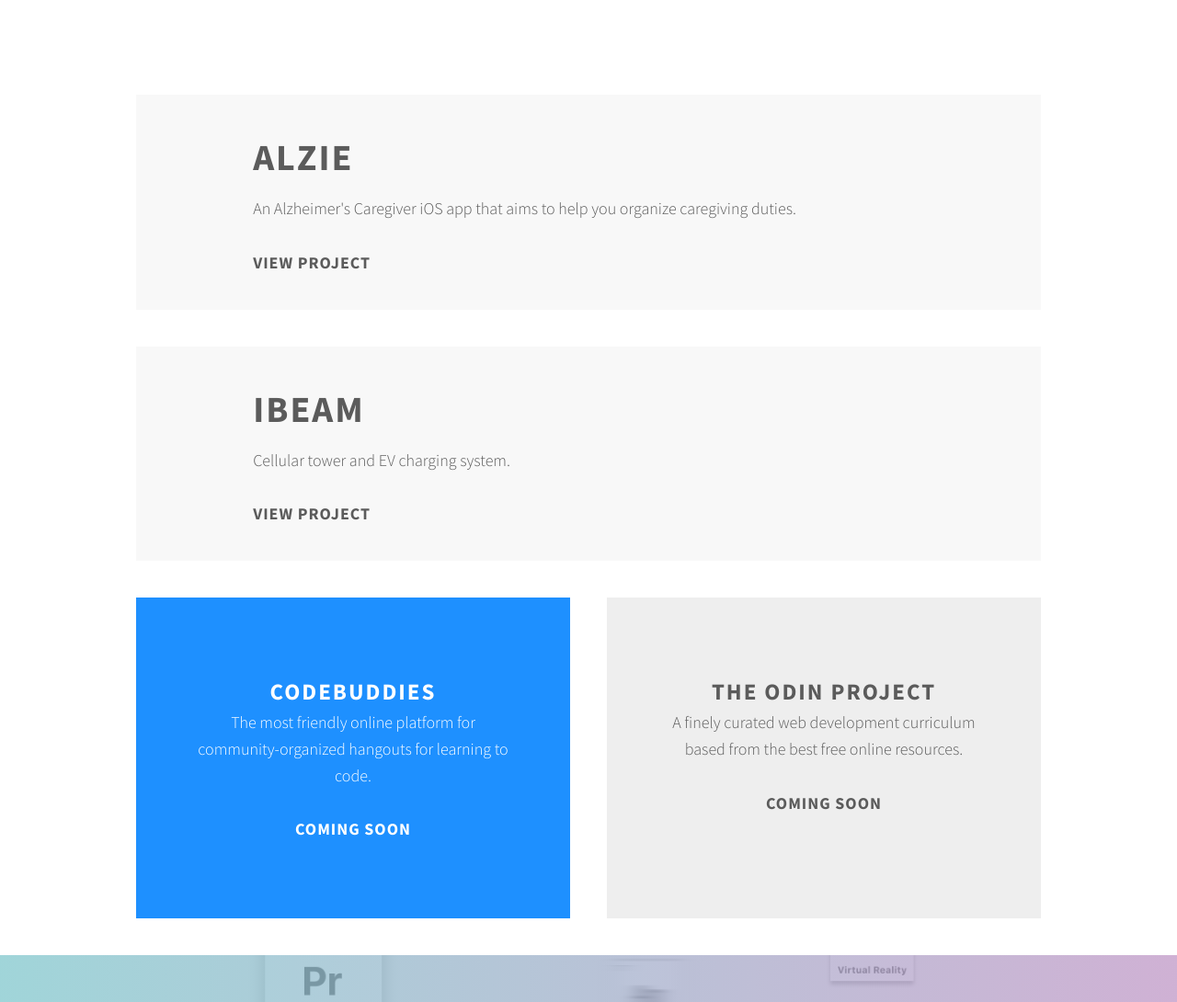
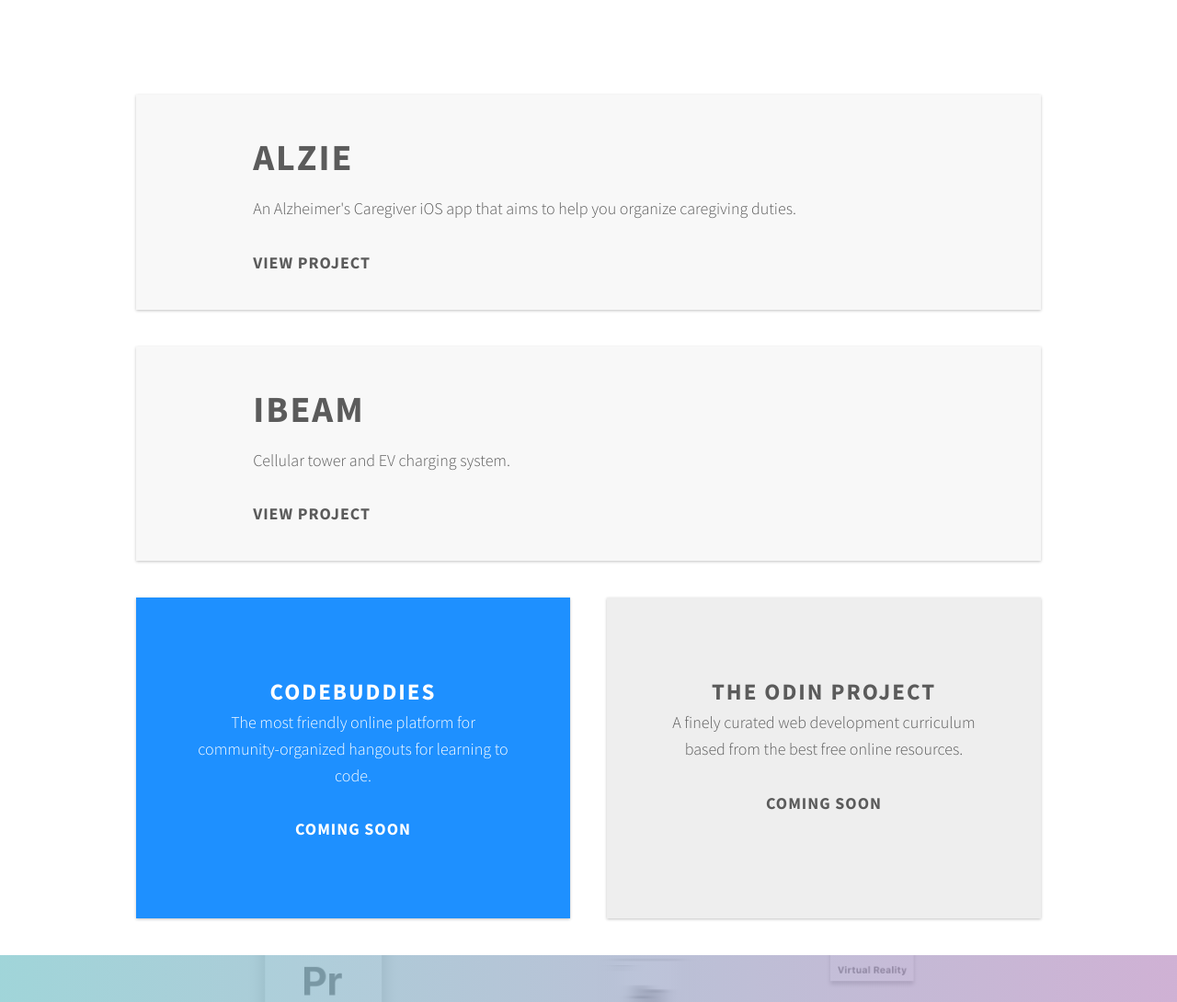
Before and after one commit to adachiu/adachiu.github.io, a Jekyll site: the page built from index.html, in a window 1280 px wide. Shown: the part 355-1445 px from the top of the page at 92% size. Built offline with Jekyll 4.4.1, drawn with Linux system fonts in a browser that asks for light colours.

Commit message:
add card hover

```diff
--- a/_includes/home-works.html
+++ b/_includes/home-works.html
@@ -1,6 +1,6 @@
 <main class="works">
 
-    <section class="section-alzie">
+    <section class="section-alzie card">
       <div class="section-alzie-text">
         <h2 class="project-title">Alzie</h2>
         <p class="project-desc">An Alzheimer's Caregiver iOS app that aims to help you organize caregiving duties.</p>
@@ -11,7 +11,7 @@
       </div> -->
     </section> <!-- section-alzie end -->
 
-    <section class="section-ibeam">
+    <section class="section-ibeam card">
       <div class="section-ibeam-text">
         <h2 class="project-title">iBeam</h2>
         <p class="project-desc">Cellular tower and EV charging system.</p>
@@ -23,13 +23,13 @@
     </section> <!-- section-ibeam end -->
 
     <section class="section-opensource">
-      <section class="section-codebuddies">
+      <section class="section-codebuddies card">
         <h3 class="project-title">CodeBuddies</h2>
         <p class="project-desc">The most friendly online platform for community-organized hangouts for learning to code.</p>
         <a class="btn btn-codebuddies" href="{{ site.baseurl }}/codebuddies">Coming Soon</a>
       </section>
 
-      <section class="section-odin">
+      <section class="section-odin card">
         <h3 class="project-title">The Odin Project</h2>
         <p class="project-desc">A finely curated web development curriculum based from the best free online resources.</p>
         <a class="btn btn-odin" href="{{ site.baseurl }}/theodinproject">Coming Soon</a>
--- a/assets/css/main.css
+++ b/assets/css/main.css
@@ -712,6 +712,16 @@
       width: 80%; } }
 
 /* line 23, 2-home/_home-works.scss */
+.card {
+  box-shadow: 0 1px 3px rgba(0, 0, 0, 0.24);
+  -webkit-transition: all 0.6s cubic-bezier(0.215, 0.61, 0.355, 1);
+  transition: all 0.6s cubic-bezier(0.215, 0.61, 0.355, 1); }
+
+/* line 28, 2-home/_home-works.scss */
+.card:hover {
+  box-shadow: 0 14px 28px rgba(0, 0, 0, 0.25), 0 10px 10px rgba(0, 0, 0, 0.22); }
+
+/* line 34, 2-home/_home-works.scss */
 .section-alzie {
   -webkit-box-align: center;
       -ms-flex-align: center;
@@ -733,51 +743,51 @@
   text-align: center;
   width: auto; }
   @media only screen and (min-width: 320px) {
-    /* line 23, 2-home/_home-works.scss */
+    /* line 34, 2-home/_home-works.scss */
     .section-alzie {
       margin: 20px 20px 40px;
       width: auto; } }
   @media only screen and (min-width: 768px) {
-    /* line 23, 2-home/_home-works.scss */
+    /* line 34, 2-home/_home-works.scss */
     .section-alzie {
       margin: 20px;
       width: auto; } }
   @media only screen and (min-width: 1024px) {
-    /* line 23, 2-home/_home-works.scss */
+    /* line 34, 2-home/_home-works.scss */
     .section-alzie {
       margin: 20px 20px 40px;
       width: auto; } }
-  /* line 54, 2-home/_home-works.scss */
+  /* line 65, 2-home/_home-works.scss */
   .section-alzie .section-alzie-text {
     padding: 0 0 0 10%;
     text-align: left; }
-    /* line 58, 2-home/_home-works.scss */
+    /* line 69, 2-home/_home-works.scss */
     .section-alzie .section-alzie-text .project-title,
     .section-alzie .section-alzie-text .project-desc {
       color: #5b5b5b; }
-    /* line 63, 2-home/_home-works.scss */
+    /* line 74, 2-home/_home-works.scss */
     .section-alzie .section-alzie-text .btn-alzie {
       color: #5b5b5b;
       -webkit-box-pack: start;
           -ms-flex-pack: start;
               justify-content: flex-start;
       margin-top: 1.6666666666666667em; }
-    /* line 69, 2-home/_home-works.scss */
+    /* line 80, 2-home/_home-works.scss */
     .section-alzie .section-alzie-text .btn-alzie:hover {
       opacity: .5; }
 
-/* line 75, 2-home/_home-works.scss */
+/* line 86, 2-home/_home-works.scss */
 .section-alzie-img {
   padding: 0 10% 0 0;
   width: 50%; }
 
-/* line 80, 2-home/_home-works.scss */
+/* line 91, 2-home/_home-works.scss */
 .section-alzie-img > img {
   margin: 0;
   max-height: 22.222em;
   width: auto; }
 
-/* line 88, 2-home/_home-works.scss */
+/* line 99, 2-home/_home-works.scss */
 .section-ibeam {
   -webkit-box-align: center;
       -ms-flex-align: center;
@@ -799,46 +809,46 @@
   text-align: center;
   width: auto; }
   @media only screen and (min-width: 320px) {
-    /* line 88, 2-home/_home-works.scss */
+    /* line 99, 2-home/_home-works.scss */
     .section-ibeam {
       margin: 20px 20px 40px;
       width: auto; } }
   @media only screen and (min-width: 768px) {
-    /* line 88, 2-home/_home-works.scss */
+    /* line 99, 2-home/_home-works.scss */
     .section-ibeam {
       margin: 20px;
       width: auto; } }
-  /* line 113, 2-home/_home-works.scss */
+  /* line 124, 2-home/_home-works.scss */
   .section-ibeam .section-ibeam-text {
     padding: 0 0 0 10%;
     text-align: left; }
-    /* line 117, 2-home/_home-works.scss */
+    /* line 128, 2-home/_home-works.scss */
     .section-ibeam .section-ibeam-text .project-title,
     .section-ibeam .section-ibeam-text .project-desc {
       color: #5b5b5b; }
-    /* line 122, 2-home/_home-works.scss */
+    /* line 133, 2-home/_home-works.scss */
     .section-ibeam .section-ibeam-text .btn-ibeam {
       color: #5b5b5b;
       -webkit-box-pack: start;
           -ms-flex-pack: start;
               justify-content: flex-start;
       margin-top: 1.6666666666666667em; }
-    /* line 128, 2-home/_home-works.scss */
+    /* line 139, 2-home/_home-works.scss */
     .section-ibeam .section-ibeam-text .btn-ibeam:hover {
       opacity: .5; }
 
-/* line 134, 2-home/_home-works.scss */
+/* line 145, 2-home/_home-works.scss */
 .section-ibeam-img {
   padding: 0 10% 0 0;
   width: 50%; }
 
-/* line 139, 2-home/_home-works.scss */
+/* line 150, 2-home/_home-works.scss */
 .section-ibeam-img > img {
   margin: 0;
   max-height: 22.222em;
   width: auto; }
 
-/* line 147, 2-home/_home-works.scss */
+/* line 158, 2-home/_home-works.scss */
 .section-opensource {
   display: -webkit-box;
   display: -ms-flexbox;
@@ -850,17 +860,17 @@
   margin: 0;
   padding: 0; }
   @media only screen and (min-width: 320px) {
-    /* line 147, 2-home/_home-works.scss */
+    /* line 158, 2-home/_home-works.scss */
     .section-opensource {
       display: block; } }
   @media only screen and (min-width: 768px) {
-    /* line 147, 2-home/_home-works.scss */
+    /* line 158, 2-home/_home-works.scss */
     .section-opensource {
       display: -webkit-box;
       display: -ms-flexbox;
       display: flex; } }
 
-/* line 164, 2-home/_home-works.scss */
+/* line 175, 2-home/_home-works.scss */
 .section-codebuddies {
   -webkit-box-align: center;
       -ms-flex-align: center;
@@ -881,33 +891,33 @@
   text-align: center;
   width: auto; }
   @media only screen and (min-width: 320px) {
-    /* line 164, 2-home/_home-works.scss */
+    /* line 175, 2-home/_home-works.scss */
     .section-codebuddies {
       margin: 20px 20px 40px; } }
   @media only screen and (min-width: 768px) {
-    /* line 164, 2-home/_home-works.scss */
+    /* line 175, 2-home/_home-works.scss */
     .section-codebuddies {
-      padding: 8% 10%;
-      margin: 20px; } }
+      margin: 20px;
+      padding: 8% 10%; } }
   @media only screen and (min-width: 1024px) {
-    /* line 164, 2-home/_home-works.scss */
+    /* line 175, 2-home/_home-works.scss */
     .section-codebuddies {
       margin: 20px 20px 40px;
       padding: 8% 6%;
       width: auto; } }
-  /* line 193, 2-home/_home-works.scss */
+  /* line 204, 2-home/_home-works.scss */
   .section-codebuddies .project-title,
   .section-codebuddies .project-desc {
     color: #fff; }
-  /* line 198, 2-home/_home-works.scss */
+  /* line 209, 2-home/_home-works.scss */
   .section-codebuddies .btn-codebuddies {
     color: #fff;
     margin-top: 1.6666666666666667em; }
-  /* line 203, 2-home/_home-works.scss */
+  /* line 214, 2-home/_home-works.scss */
   .section-codebuddies .btn-codebuddies:hover {
     opacity: .5; }
 
-/* line 208, 2-home/_home-works.scss */
+/* line 219, 2-home/_home-works.scss */
 .section-odin {
   -webkit-box-align: center;
       -ms-flex-align: center;
@@ -928,29 +938,29 @@
   text-align: center;
   width: auto; }
   @media only screen and (min-width: 320px) {
-    /* line 208, 2-home/_home-works.scss */
+    /* line 219, 2-home/_home-works.scss */
     .section-odin {
       margin: 20px 20px 40px; } }
   @media only screen and (min-width: 768px) {
-    /* line 208, 2-home/_home-works.scss */
+    /* line 219, 2-home/_home-works.scss */
     .section-odin {
-      padding: 8% 10%;
-      margin: 20px; } }
+      margin: 20px;
+      padding: 8% 10%; } }
   @media only screen and (min-width: 1024px) {
-    /* line 208, 2-home/_home-works.scss */
+    /* line 219, 2-home/_home-works.scss */
     .section-odin {
       margin: 20px 20px 40px;
       padding: 8% 6%;
       width: auto; } }
-  /* line 237, 2-home/_home-works.scss */
+  /* line 248, 2-home/_home-works.scss */
   .section-odin .project-title,
   .section-odin .project-desc {
     color: #5b5b5b; }
-  /* line 242, 2-home/_home-works.scss */
+  /* line 253, 2-home/_home-works.scss */
   .section-odin .btn-odin {
     color: #5b5b5b;
     margin-top: 1.6666666666666667em; }
-  /* line 247, 2-home/_home-works.scss */
+  /* line 258, 2-home/_home-works.scss */
   .section-odin .btn-odin:hover {
     opacity: .5; }
 
```
Also changed, not shown: assets/css/2-home/_home-works.scss (+14 -3 lines).
